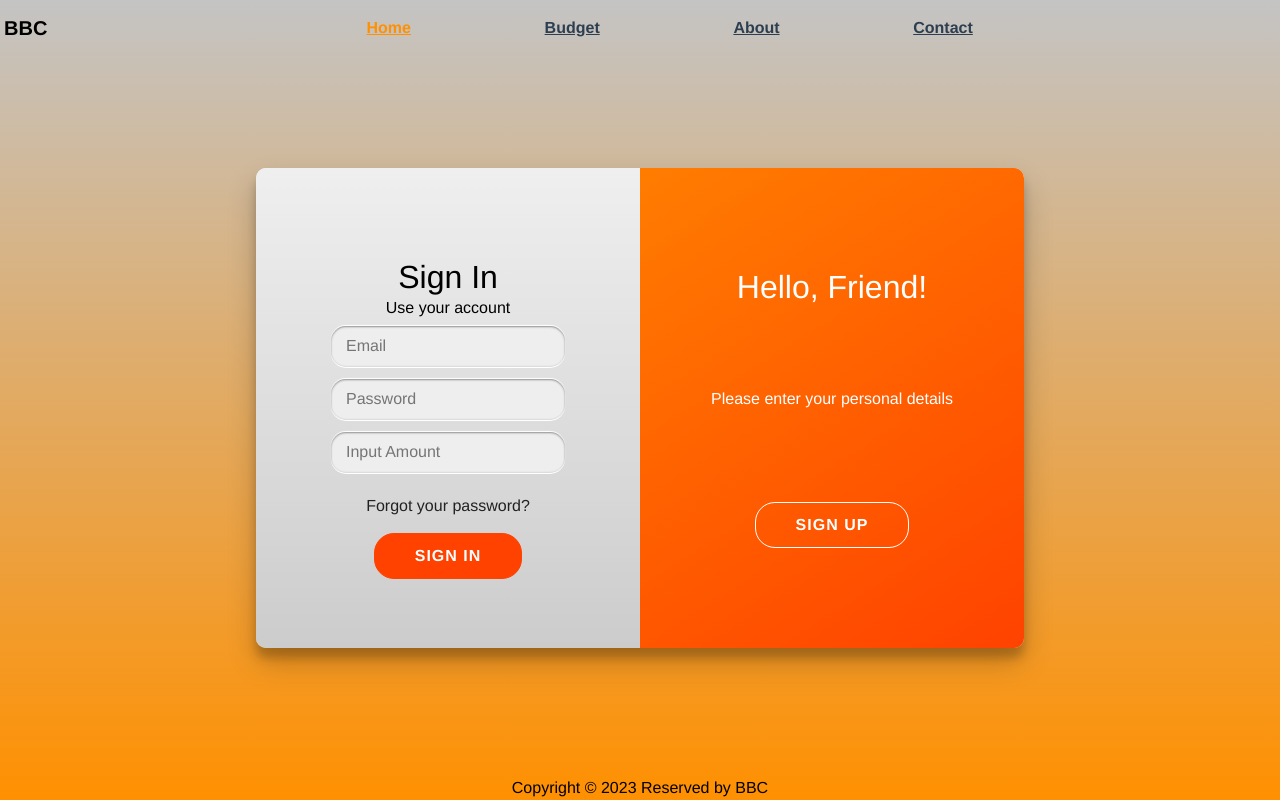
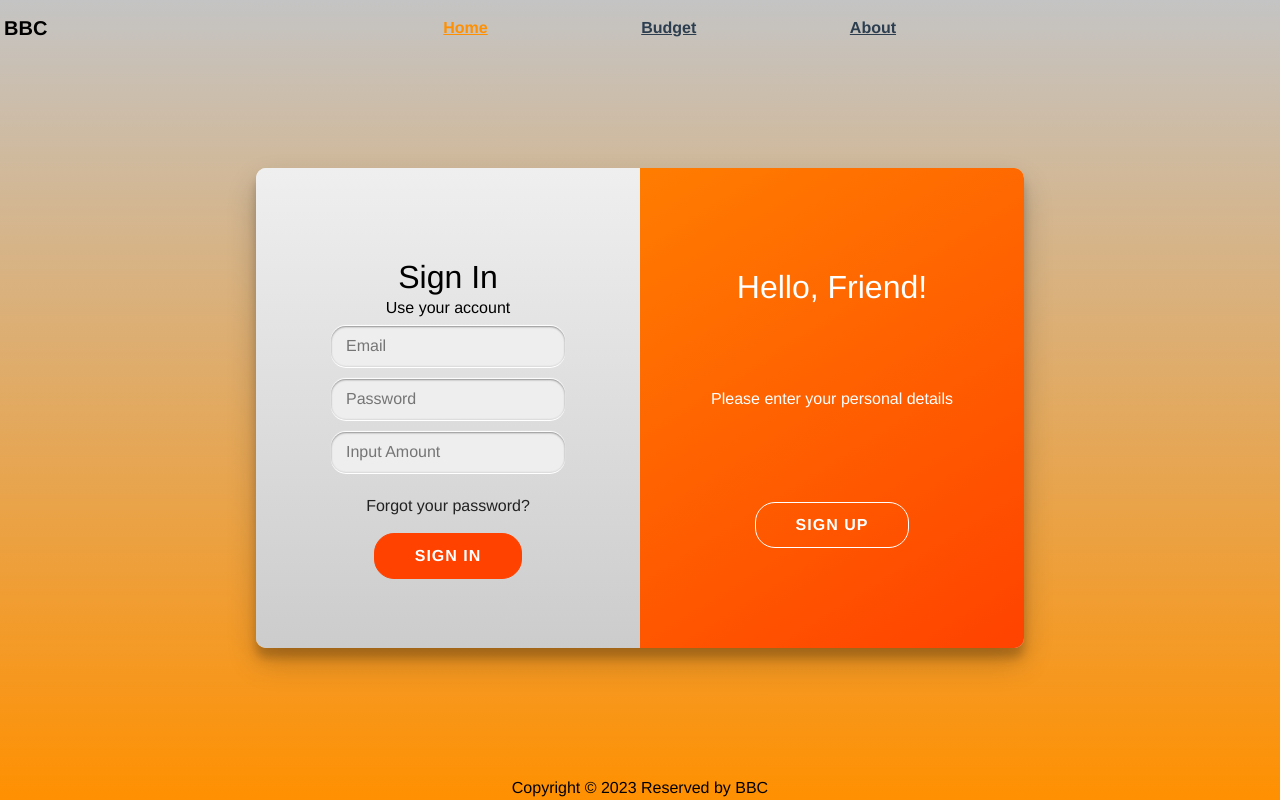
Before and after one commit to 17mkhmke/budgetprototype, a Vue app: page / in a window 1280 px wide. Built offline with nearby package versions, Linux system fonts and the light colour scheme.

Commit message:
minor style changes for nav

```diff
--- a/src/components/NavBar.vue
+++ b/src/components/NavBar.vue
@@ -7,7 +7,7 @@
       <span class="navbar-toggler-icon"></span>
     </button>
     <div class="collapse navbar-collapse" id="navbarNav">
-      <ul class="navbar-nav d-flex justify-content-between w-50 mx-auto">
+      <ul class="navbar-nav d-flex justify-content-around w-50 mx-auto">
         <li class="nav-item">
             <router-link to="/">Home</router-link>
         </li>
@@ -17,9 +17,9 @@
         <li class="nav-item">
             <router-link to="/about">About</router-link>
         </li>
-        <li class="nav-item">
+        <!-- <li class="nav-item">
             <router-link to="/contact">Contact</router-link>
-        </li>
+        </li> -->
       </ul>
     </div>
 
```
